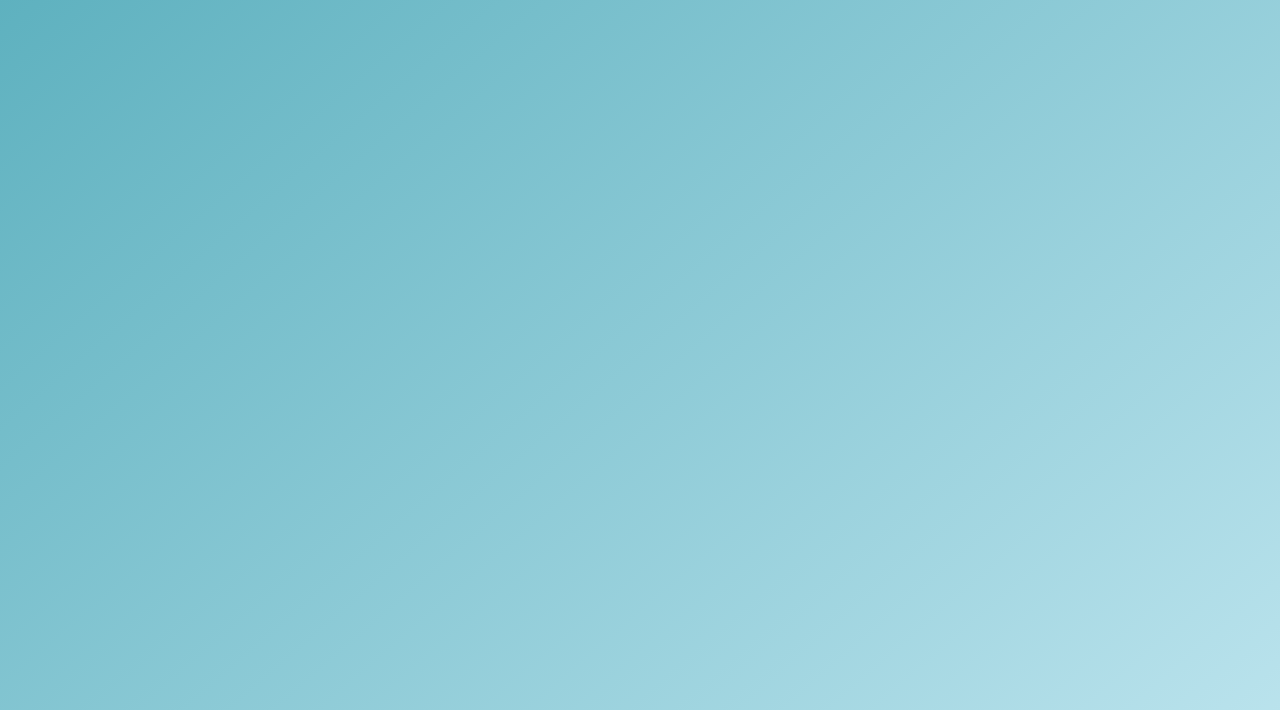
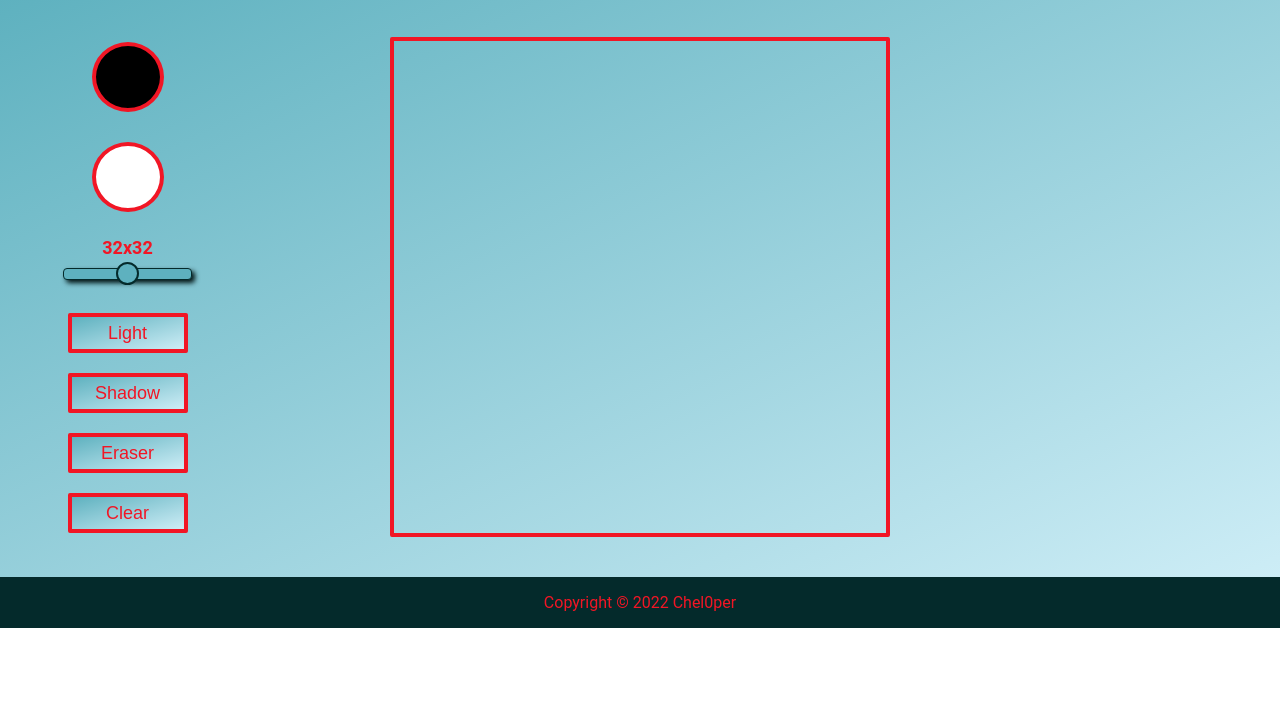
Before and after one commit to Chel0per/etch_a_sketch, a plain HTML site: page index.html in a window 1280 px wide. Shown: the part 90-800 px from the top of the page. Drawn offline with Linux system fonts and the light colour scheme.

Commit message:
I guess the page design is finished

```diff
--- a/index.html
+++ b/index.html
@@ -10,7 +10,18 @@
 <body>
     <div class="header">Etch-a-Sketch</div>
     <div class="middle">
-        <div class="buttom-column"></div>
+        <div class="buttoncolumn">
+                <input type="color" class="color" >
+                <input type="color" class="background" value="#FFFFFF">
+                <div class="grid">
+                   <div class="gridtext">32x32</div>
+                   <input type="range" class="grid" name="Grid" min="8" max="64">
+                </div>
+                <button class="shadow">Light</button>
+                <button class="light">Shadow</button>
+                <button class="eraser">Eraser</button>
+                <button class="clear">Clear</button>
+        </div>
         <div class="container"></div>
     </div>
     <div class="footer"> Copyright © 2022 Chel0per </div>
--- a/style.css
+++ b/style.css
@@ -3,10 +3,13 @@
     src: url(CyberwayRiders-lg97d.ttf);
 }
 
+
+
 body {
     margin: 0;
     display: flex;
     flex-direction: column;
+    font-family: 'Roboto', sans-serif;
 }
 
 .header {
@@ -20,10 +23,79 @@ body {
 }
 
 .middle{
-    height: 1100px;
+
+    padding: 40px;
     background-image: linear-gradient(to bottom right, #5EB1BF, #CDEDF6);
+    display: grid;
+    grid-template-columns: repeat(5, 1fr);
+}
 
+.buttoncolumn {
+    display: flex;
+    flex-direction: column;
+    align-items: center;
+    gap: 20px;
+    grid-column: 1;
 }
+
+.color{
+    -webkit-appearance: none;
+    width: 80px;
+    height: 80px;
+    background-color: transparent;
+    border: none;
+    cursor: pointer;
+}
+
+.color::-webkit-color-swatch {
+    border-radius: 50%;
+    border: 4px solid #F11625;
+}
+
+.background{
+    -webkit-appearance: none;
+    width: 80px;
+    height: 80px;
+    background-color: transparent;
+    border: none;
+    cursor: pointer;
+}
+
+.background::-webkit-color-swatch {
+    border-radius: 50%;
+    border: 4px solid #F11625;
+}
+
+.gridtext {
+    display: flex;
+    justify-content: center;
+    color: #F11625;
+    font-weight: bold;
+    font-size: 18px;
+}
+
+.shadow, .clear, .light, .eraser {
+    border: #F11625 solid 4px;
+    border-radius: 2px;
+    background-image: linear-gradient(to bottom right, #5EB1BF, #CDEDF6);
+    height: 40px;
+    width: 120px;
+    color: #F11625;
+    font-size: 18px;
+    cursor: pointer;
+}
+
+.container {
+    height: 500px;
+    width: 500px;
+    border: #F11625 solid 4px;
+    box-sizing: border-box;
+    border-radius: 2px;
+    display: grid;
+    grid-column: 3;
+}
+
+
 
 .footer {
     background-color: #042A2B;
@@ -32,3 +104,94 @@ body {
     text-align: center;
     padding: 16px;
 }
+
+input[type=range] {
+    height: 31px;
+    -webkit-appearance: none;
+    margin: 0;
+    width: 100%;
+    background: transparent;
+  }
+  input[type=range]:focus {
+    outline: none;
+  }
+  input[type=range]::-webkit-slider-runnable-track {
+    width: 100%;
+    height: 12px;
+    cursor: pointer;
+    animate: 0.2s;
+    box-shadow: 3px 3px 5px #021414;
+    background: #5EB1BF;
+    border-radius: 4px;
+    border: 1px solid #042A2B;
+  }
+  input[type=range]::-webkit-slider-thumb {
+    box-shadow: 0px 0px 0px #00AA00;
+    border: 2px solid #042A2B;
+    height: 23px;
+    width: 23px;
+    border-radius: 23px;
+    background: #5EB1BF;
+    cursor: pointer;
+    -webkit-appearance: none;
+    margin-top: -7px;
+  }
+  input[type=range]:focus::-webkit-slider-runnable-track {
+    background: #5EB1BF;
+  }
+  input[type=range]::-moz-range-track {
+    width: 100%;
+    height: 12px;
+    cursor: pointer;
+    animate: 0.2s;
+    box-shadow: 3px 3px 5px #021414;
+    background: #5EB1BF;
+    border-radius: 4px;
+    border: 1px solid #042A2B;
+  }
+  input[type=range]::-moz-range-thumb {
+    box-shadow: 0px 0px 0px #00AA00;
+    border: 2px solid #042A2B;
+    height: 23px;
+    width: 23px;
+    border-radius: 23px;
+    background: #5EB1BF;
+    cursor: pointer;
+  }
+  input[type=range]::-ms-track {
+    width: 100%;
+    height: 12px;
+    cursor: pointer;
+    animate: 0.2s;
+    background: transparent;
+    border-color: transparent;
+    color: transparent;
+  }
+  input[type=range]::-ms-fill-lower {
+    background: #5EB1BF;
+    border: 1px solid #042A2B;
+    border-radius: 8px;
+    box-shadow: 3px 3px 5px #021414;
+  }
+  input[type=range]::-ms-fill-upper {
+    background: #5EB1BF;
+    border: 1px solid #042A2B;
+    border-radius: 8px;
+    box-shadow: 3px 3px 5px #021414;
+  }
+  input[type=range]::-ms-thumb {
+    margin-top: 1px;
+    box-shadow: 0px 0px 0px #00AA00;
+    border: 2px solid #042A2B;
+    height: 23px;
+    width: 23px;
+    border-radius: 23px;
+    background: #5EB1BF;
+    cursor: pointer;
+  }
+  input[type=range]:focus::-ms-fill-lower {
+    background: #5EB1BF;
+  }
+  input[type=range]:focus::-ms-fill-upper {
+    background: #5EB1BF;
+  }
```
